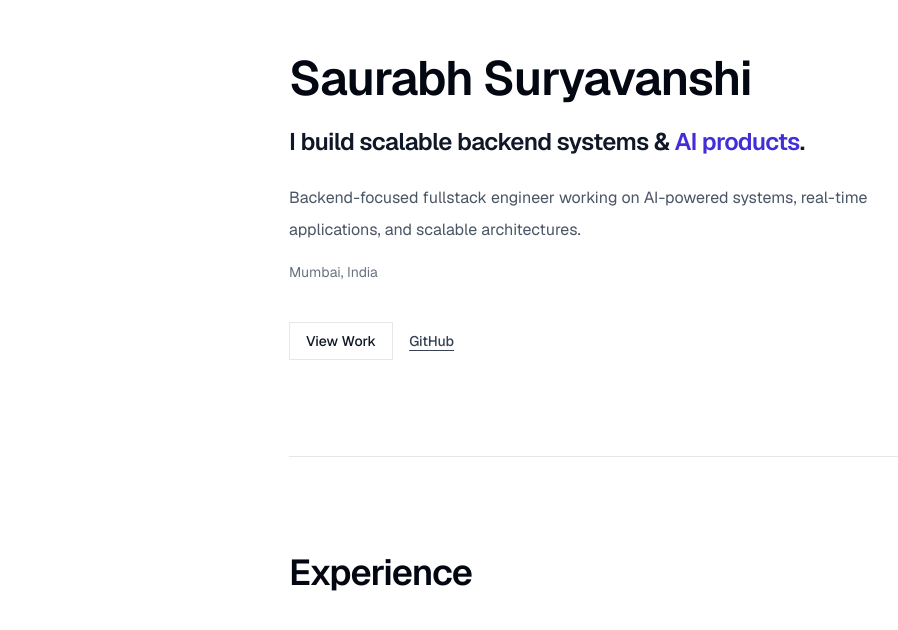
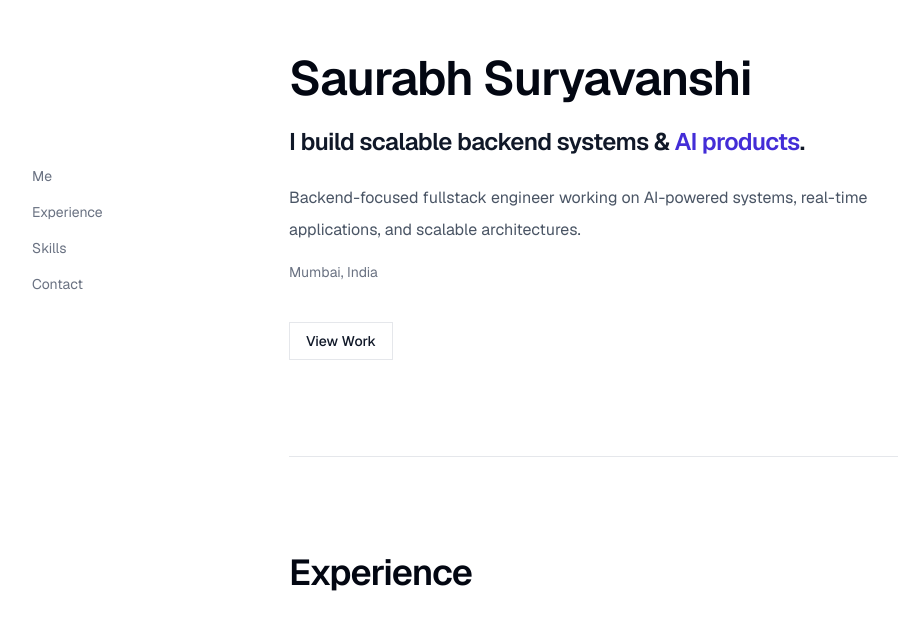
Before and after one commit to hitmxn30/portfolio, a Next.js app: page / in a window 1280 px wide. Shown: the part 170-800 px from the top of the page, without its empty margins (0-898 px from the left). Built offline with nearby package versions, Linux system fonts and the light colour scheme.

Commit message:
Refactor Home component layout by introducing a fixed sidebar navigation for quick access to sections. Update the structure to enhance readability and maintainability, while preserving existing content and styling.

```diff
--- a/app/page.tsx
+++ b/app/page.tsx
@@ -6,8 +6,38 @@ import Section from "@/components/Section";
 
 export default function Home() {
   return (
-    <main className="mx-auto w-full max-w-[750px] px-6 py-24 text-left sm:py-32">
-      <header className="py-24">
+    <div className="mx-auto w-full max-w-[750px] px-6 py-24 sm:py-32">
+      <aside className="fixed left-8 top-1/2 hidden -translate-y-1/2 lg:block">
+        <nav className="space-y-4 text-sm">
+          <a
+            href="#me"
+            className="block text-gray-500 transition-colors hover:text-indigo-700"
+          >
+            Me
+          </a>
+          <a
+            href="#experience"
+            className="block text-gray-500 transition-colors hover:text-indigo-700"
+          >
+            Experience
+          </a>
+          <a
+            href="#skills"
+            className="block text-gray-500 transition-colors hover:text-indigo-700"
+          >
+            Skills
+          </a>
+          <a
+            href="#contact"
+            className="block text-gray-500 transition-colors hover:text-indigo-700"
+          >
+            Contact
+          </a>
+        </nav>
+      </aside>
+
+      <main className="text-left">
+        <header id="me" className="py-24">
           <h1 className="text-4xl font-semibold tracking-tight text-gray-950 sm:text-5xl">
             Saurabh Suryavanshi
           </h1>
@@ -22,9 +52,6 @@ export default function Home() {
           <p className="mt-4 text-sm text-gray-500">Mumbai, India</p>
           <div className="mt-10 flex flex-wrap gap-4">
             <Button href="#experience">View Work</Button>
-          <Button href="https://github.com/hitmxn30" external variant="text">
-            GitHub
-          </Button>
           </div>
         </header>
 
@@ -171,7 +198,7 @@ export default function Home() {
           </div>
         </Section>
 
-      <Section title="Skills">
+        <Section id="skills" title="Skills">
           <div className="space-y-6">
             <p className="text-base leading-7 text-gray-600">
               <span className="font-medium text-gray-900">Languages:</span>{" "}
@@ -193,7 +220,7 @@ export default function Home() {
           </div>
         </Section>
 
-      <Section title="Contact" className="pb-24 sm:pb-32">
+        <Section id="contact" title="Contact" className="pb-24 sm:pb-32">
           <div className="space-y-4 text-base leading-7 text-gray-600">
             <p>
               <span className="font-medium text-gray-900">Email:</span>{" "}
@@ -236,5 +263,6 @@ export default function Home() {
           </p>
         </Section>
       </main>
+    </div>
   );
 }
```
Lines whose indentation alone changed are shown as unchanged.
